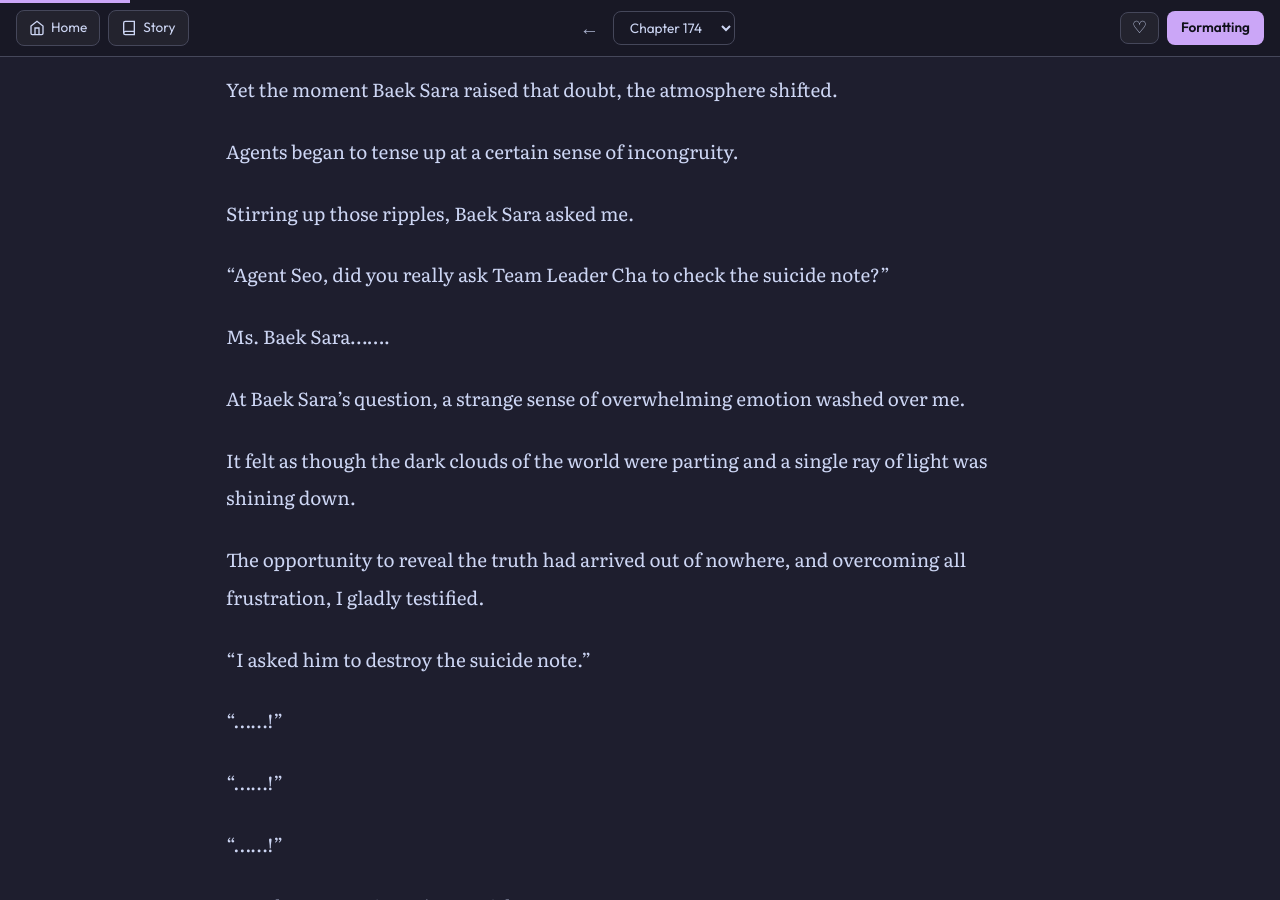
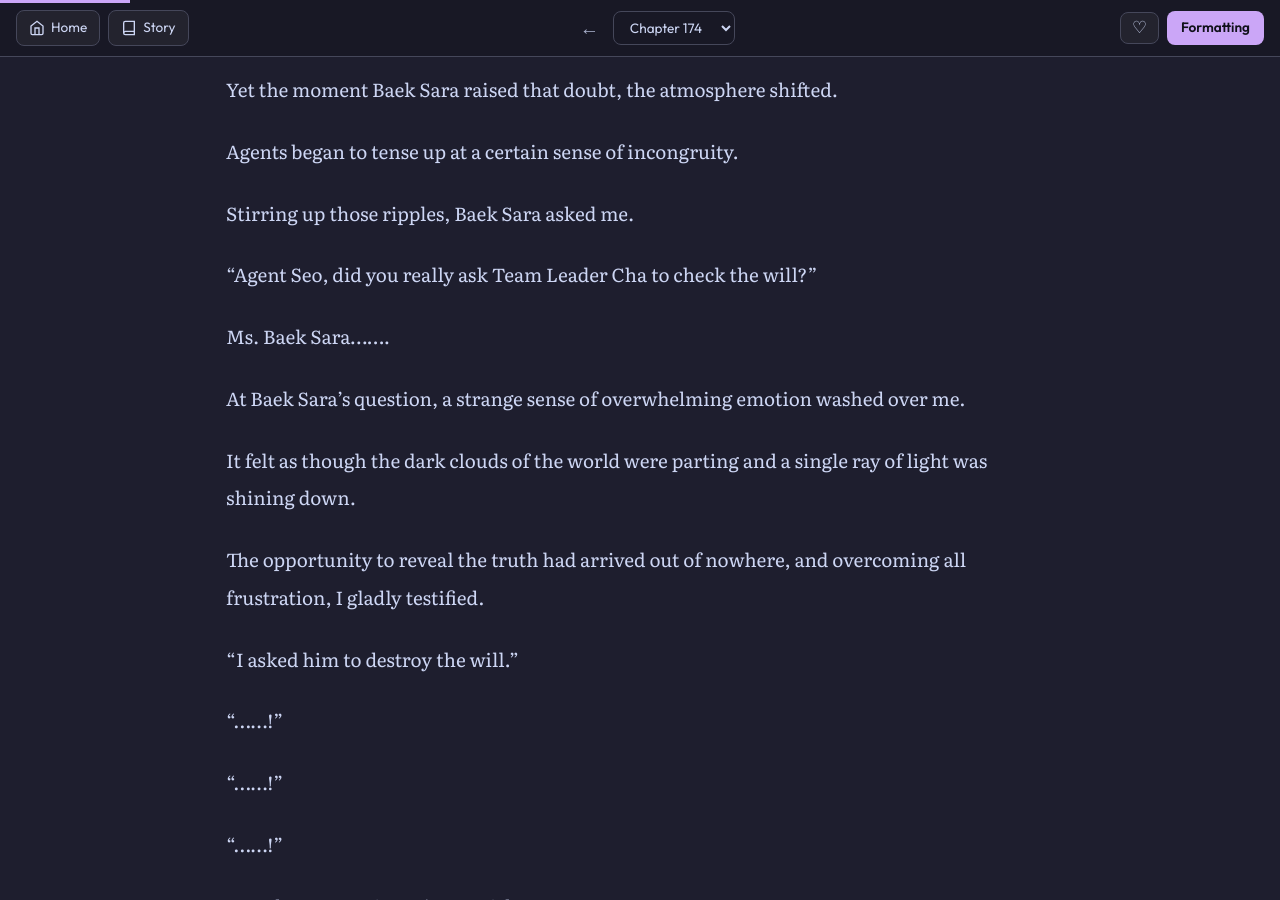
Before and after one commit to soleumn/soleumn.github.io, a Jekyll site: the page built from _chapters/esg/ch174.md, in a window 1280 px wide and 900 px high, scrolled down 1391 px. Built offline with Jekyll 4.4.1, drawn with Linux system fonts in a browser that asks for light colours; some web fonts are replaced; comment, search, counter and statistics services are not loaded; some of the changed text lies outside the part shown.

Commit message:
Update ch174.md

```diff
--- a/_chapters/esg/ch174.md
+++ b/_chapters/esg/ch174.md
@@ -45,7 +45,7 @@ Agents began to tense up at a certain sense of incongruity.
 
 Stirring up those ripples, Baek Sara asked me.
 
-“Agent Seo, did you really ask Team Leader Cha to check the suicide note?”
+“Agent Seo, did you really ask Team Leader Cha to check the will?”
 
 Ms. Baek Sara…….
 
@@ -55,7 +55,7 @@ It felt as though the dark clouds of the world were parting and a single ray of
 
 The opportunity to reveal the truth had arrived out of nowhere, and overcoming all frustration, I gladly testified.
 
-“I asked him to destroy the suicide note.”
+“I asked him to destroy the will.”
 
 “……!”
 
@@ -241,7 +241,7 @@ Ah.
 
 I rummaged through my pocket and pulled out a crumpled piece of paper.
 
-It was my suicide note, returned to me by Deputy Manager Yoon Ujeong.
+It was my will, returned to me by Deputy Manager Yoon Ujeong.
 
 "..."
 
@@ -253,7 +253,7 @@ I'm going to throw it away.
 
 I am going to throw it away, but I felt a little reluctant to toss out something I had pressed down and written with such firm strokes.
 
-So, hesitating for a moment, I unfolded my suicide note.
+So, hesitating for a moment, I unfolded my will.
 
 <br>
 
@@ -353,7 +353,7 @@ Thanks to all of you, I lived a few more months of life, and that life…….<br
 
 *Rip, riiiiiip-!*
 
-Unable to endure any longer, I tore the suicide note into long strips.
+Unable to endure any longer, I tore the will into long strips.
 
 I tore it vertically, then horizontally, dismantling even the printed characters within it piece by piece.
 
```
